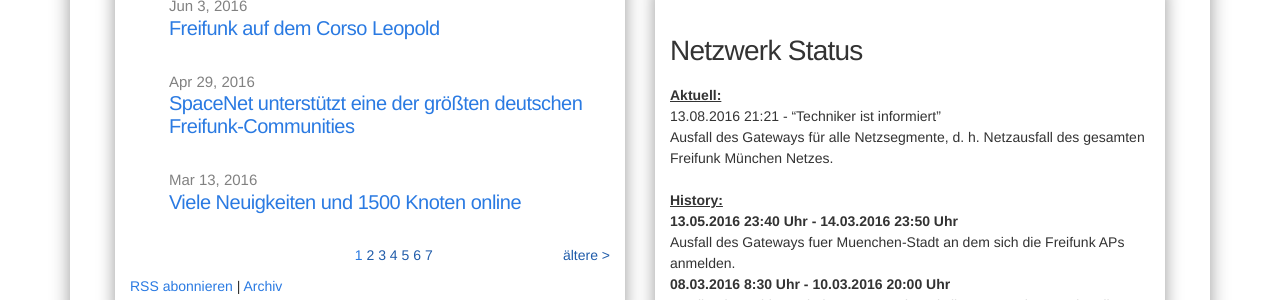
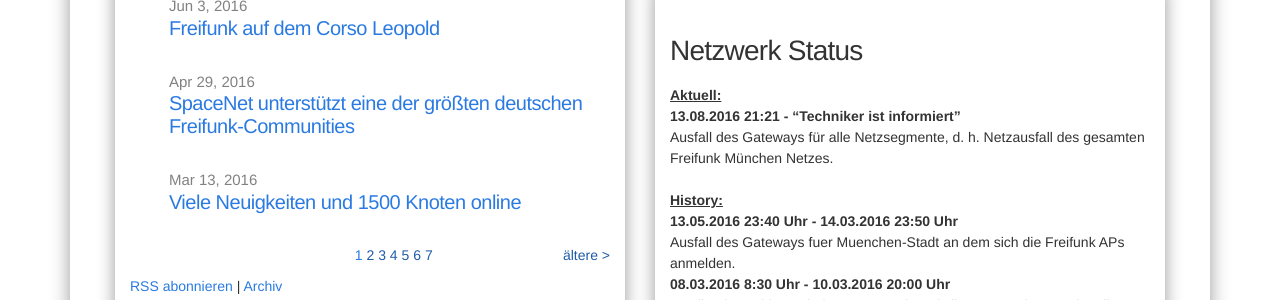
Before and after one commit to freifunkMUC/freifunkmuc.github.io, a Jekyll site: the page built from index.md, in a window 1280 px wide. Shown: the part 537-837 px from the top of the page. Built offline with Jekyll 4.4.1, drawn with Linux system fonts in a browser that asks for light colours.

Commit message:
Update network-status.md

```diff
--- a/_includes/network-status.md
+++ b/_includes/network-status.md
@@ -1,6 +1,7 @@
 ## Netzwerk Status
 <u><b>Aktuell:</b></u>
-<br>13.08.2016 21:21 - "Techniker ist informiert"
+<br>
+<b>13.08.2016 21:21 - "Techniker ist informiert"</b>
 <br>Ausfall des Gateways für alle Netzsegmente, d. h. Netzausfall des gesamten Freifunk München Netzes.
 <br>
 <br><u><b>History:</b></u>
```
